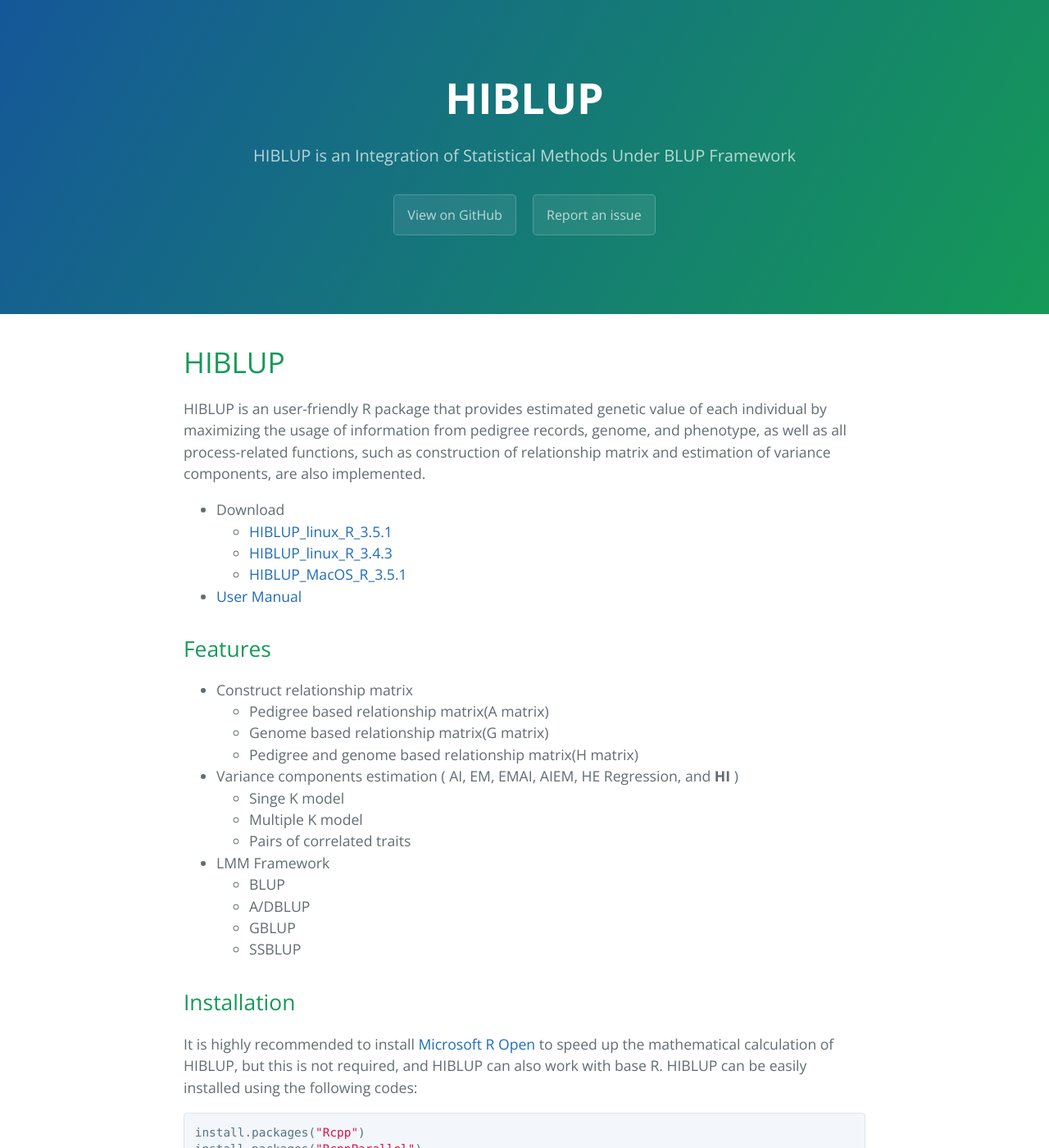
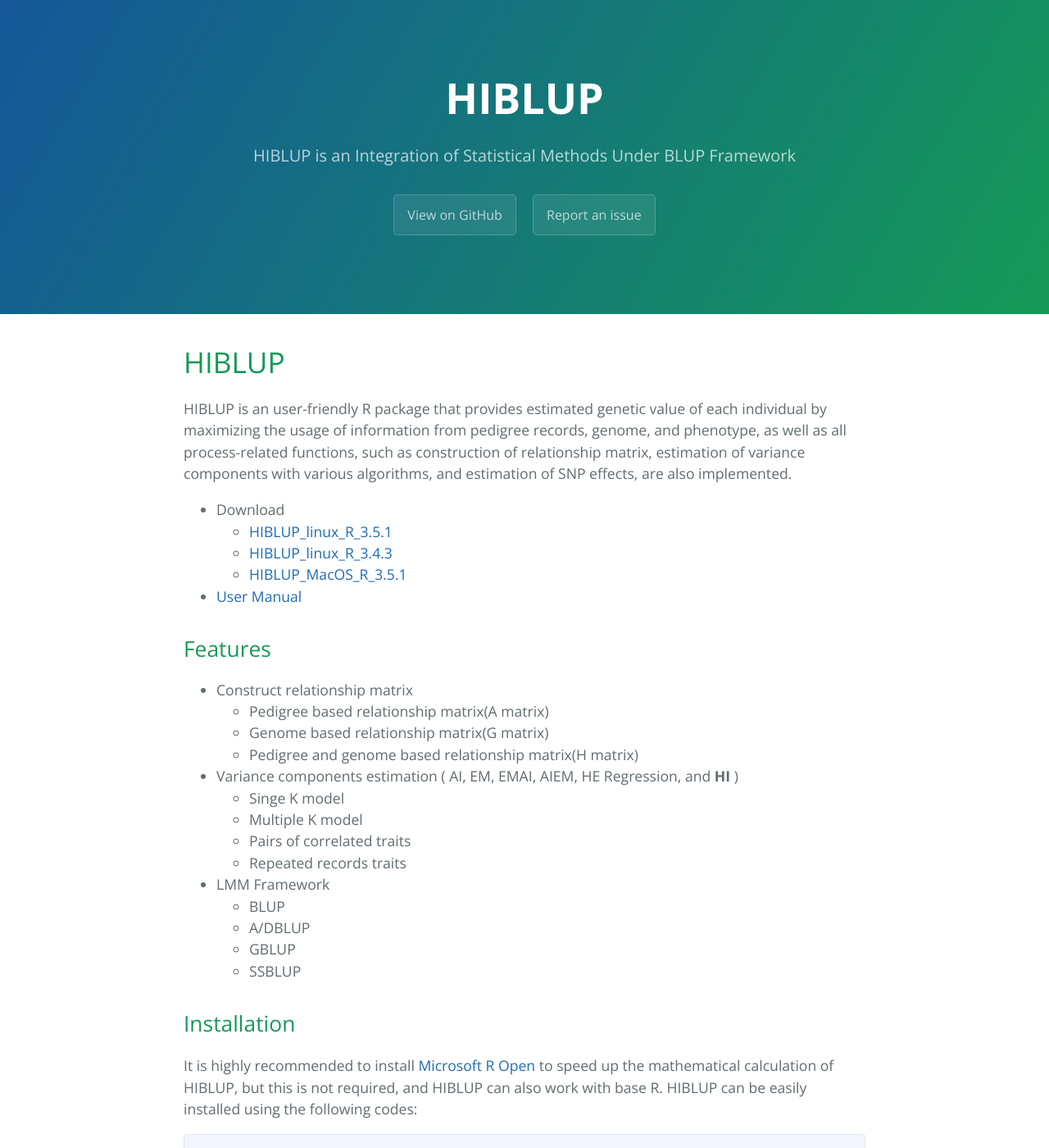
Before and after one commit to hiblup/hiblup.github.io, a Jekyll site: the page built from index.md, in a window 1280 px wide and 1400 px high. Shown: the whole window at 82% size. Built offline with Jekyll 4.4.1, drawn with Linux system fonts in a browser that asks for light colours; our own code applies the rules of GitHub Pages for plain Markdown files.

Commit message:
Update index.md

```diff
--- a/index.md
+++ b/index.md
@@ -3,7 +3,7 @@ layout: default
 ---
 # HIBLUP
 
-HIBLUP is an user-friendly R package that provides estimated genetic value of each individual by maximizing the usage of information from pedigree records, genome, and phenotype, as well as all process-related functions, such as construction of relationship matrix and estimation of variance components, are also implemented.
+HIBLUP is an user-friendly R package that provides estimated genetic value of each individual by maximizing the usage of information from pedigree records, genome, and phenotype, as well as all process-related functions, such as construction of relationship matrix, estimation of variance components with various algorithms, and estimation of SNP effects, are also implemented.
 
 - Download
   - [HIBLUP_linux_R_3.5.1](https://github.com/hiblup/hiblup/raw/master/hiblup_1.1.0_R_3.5.1_x86_64-pc-linux-gnu.tar.gz)
@@ -21,6 +21,7 @@ HIBLUP is an user-friendly R package that provides estimated genetic value of ea
   - Singe K model
   - Multiple K model
   - Pairs of correlated traits
+  - Repeated records traits
 - LMM Framework
   - BLUP
   - A/DBLUP
```
